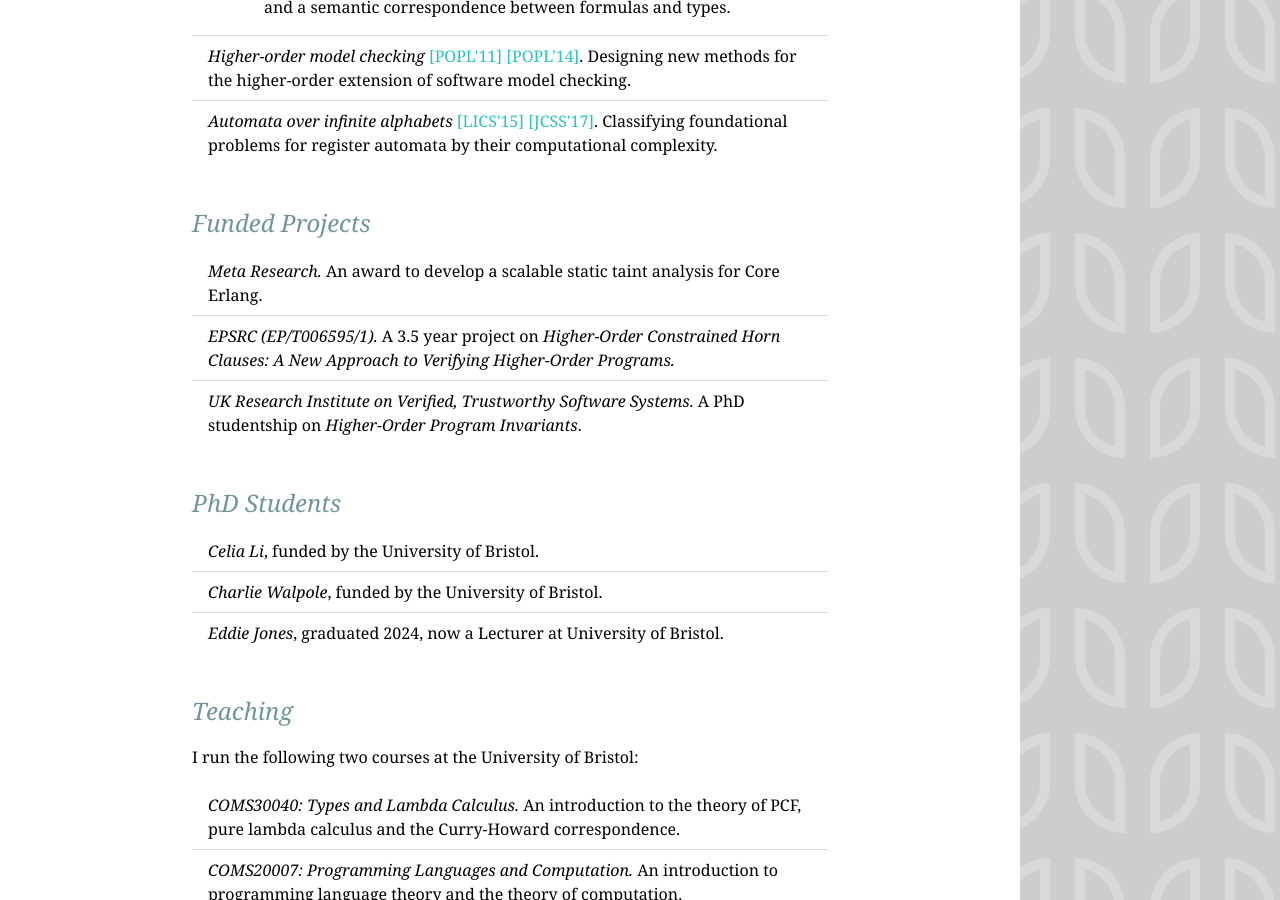
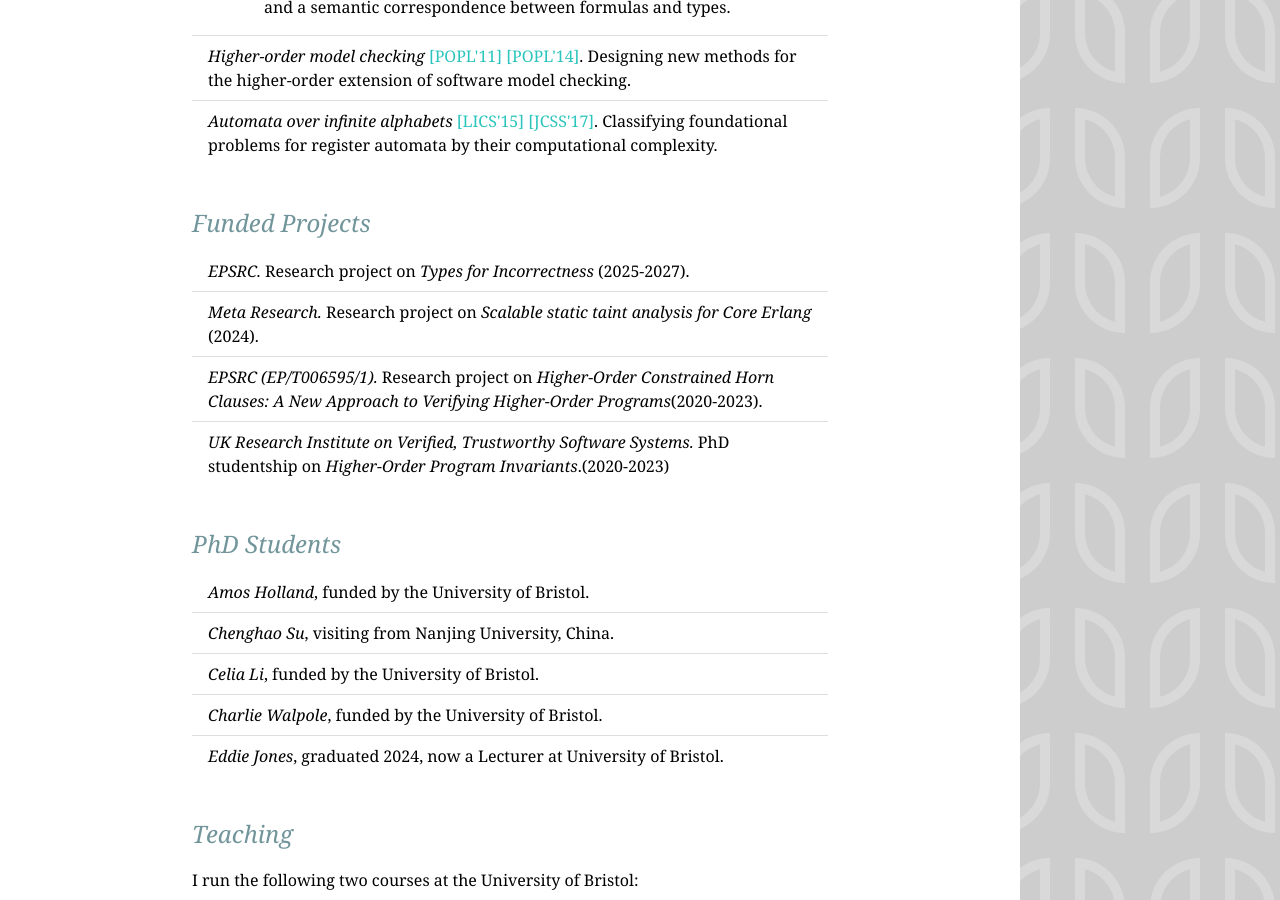
Before and after one commit to sjrsay/sjrsay.github.io, a Jekyll site: the page built from index.md, in a window 1280 px wide and 900 px high, scrolled down 967 px. Built offline with Jekyll 4.4.1, drawn with Linux system fonts in a browser that asks for light colours; comment, search, counter and statistics services are not loaded.

Commit message:
update index

```diff
--- a/index.md
+++ b/index.md
@@ -35,14 +35,17 @@
 ## Funded Projects
 
   <ul class="w3-ul" >
-    <li><i>Meta Research.</i> An award to develop a scalable static taint analysis for Core Erlang.</li>
-    <li><i>EPSRC (EP/T006595/1).</i> A 3.5 year project on <i>Higher-Order Constrained Horn Clauses: A New Approach to Verifying Higher-Order Programs.</i></li>
-    <li><i>UK Research Institute on Verified, Trustworthy Software Systems.</i> A PhD studentship on <i>Higher-Order Program Invariants</i>.</li>
+    <li><i>EPSRC.</i> Research project on <i>Types for Incorrectness</i> (2025-2027).</li>
+    <li><i>Meta Research.</i> Research project on <i>Scalable static taint analysis for Core Erlang</i> (2024).</li>
+    <li><i>EPSRC (EP/T006595/1).</i> Research project on <i>Higher-Order Constrained Horn Clauses: A New Approach to Verifying Higher-Order Programs</i>(2020-2023).</li>
+    <li><i>UK Research Institute on Verified, Trustworthy Software Systems.</i> PhD studentship on <i>Higher-Order Program Invariants</i>.(2020-2023)</li>
   </ul>
 
 ## PhD Students
 
   <ul class="w3-ul">
+    <li><i>Amos Holland</i>, funded by the University of Bristol.</li>
+    <li><i>Chenghao Su</i>, visiting from Nanjing University, China.</li>
     <li><i>Celia Li</i>, funded by the University of Bristol.</li>
     <li><i>Charlie Walpole</i>, funded by the University of Bristol.</li>
     <li><i>Eddie Jones</i>, graduated 2024, now a Lecturer at University of Bristol.</li>
```
